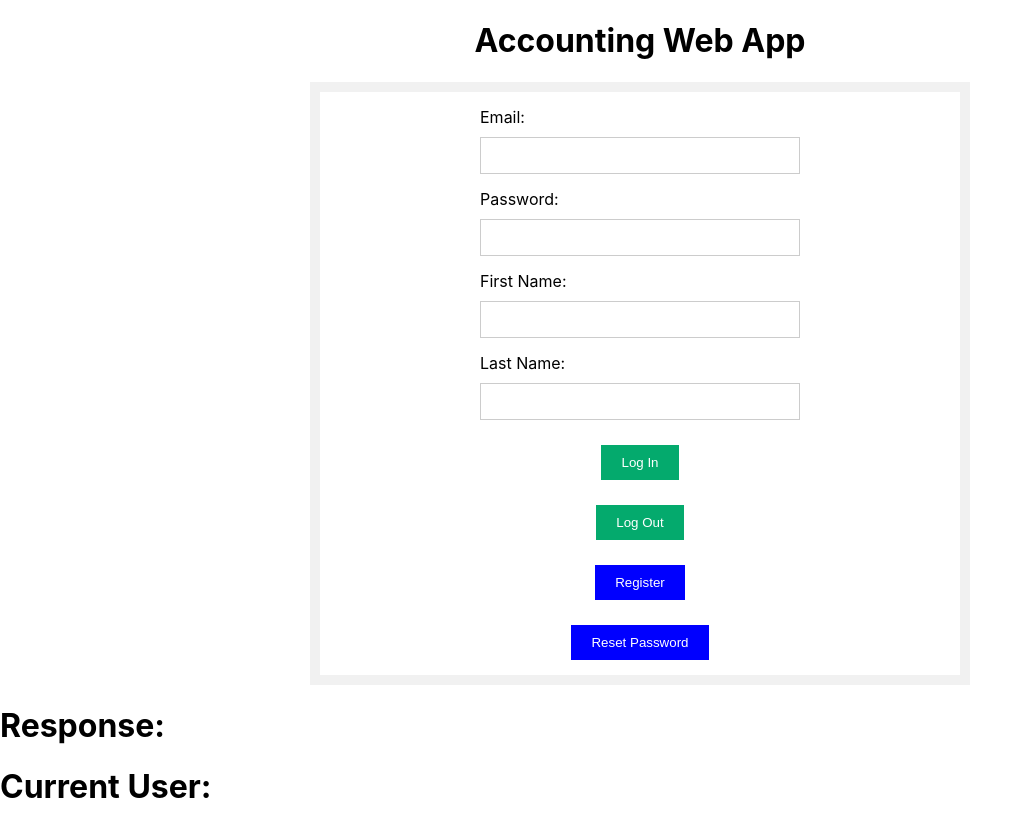
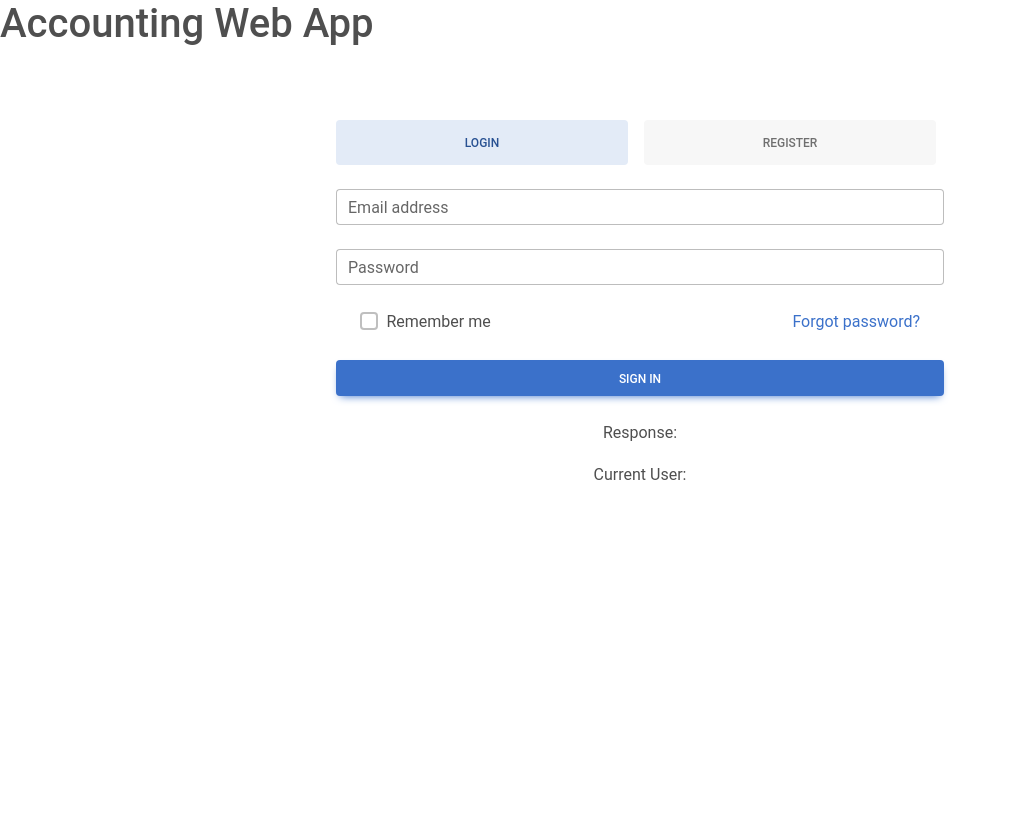
Before and after one commit to jakestreet/Accountr, a React (Create React App) app: page / in a window 1280 px wide. Shown: the whole page, without its empty margins (0-1033 px from the left). After the commit the page ends 800 px from the top, so only its background shows below. Built offline with nearby package versions, Linux system fonts and the light colour scheme.

Commit message:
update login page ui

```diff
--- a/package.json
+++ b/package.json
@@ -8,6 +8,7 @@
     "@testing-library/user-event": "^13.5.0",
     "bcryptjs": "^2.4.3",
     "firebase": "^9.9.4",
+    "mdb-react-ui-kit": "^4.2.0",
     "react": "^18.2.0",
     "react-dom": "^18.2.0",
     "react-scripts": "5.0.1",
--- a/src/App.css
+++ b/src/App.css
@@ -1,3 +1,4 @@
+/*
 .login-h1{
   margin-left: auto;
   margin-right: auto;
@@ -51,3 +52,4 @@ button {
 button[type="button"]{
   background-color: blue;
 }
+*/
--- a/src/App.js
+++ b/src/App.js
@@ -1,11 +1,12 @@
-import LoginForm from "./components/LoginForm"
-import './App.css';
+import LoginPage from "./components/LoginPage"
+//import './App.css';
+import 'mdb-react-ui-kit/dist/css/mdb.min.css';
 
 function App() {
   return (
     <div>
       <h1 className='login-h1'>Accounting Web App</h1>
-      <LoginForm />
+      <LoginPage />
     </div>
   )
 }
--- a/src/components/LoginForm.js
+++ /dev/null
@@ -1,111 +0,0 @@
-import { useRef, useState } from 'react'
-import '../App.css'
-import { app } from './utils/firebase'
-import { doc, setDoc, getDoc } from "firebase/firestore";
-import { getFirestore } from "firebase/firestore";
-import bcrypt from 'bcryptjs'
-
-export default function LoginForm() {
-    const emailInputRef = useRef();
-    const passwdInputRef = useRef();
-    const fNameInputRef = useRef();
-    const lNameInputRef = useRef();
-
-    const [currentUser, setUser] = useState("");
-
-    const [loginStatus, setLoginStatus] = useState("");
-
-    const db = getFirestore(app);
-
-    const SignUpForm = async (e)=>{
-        e.preventDefault();
-        const email = emailInputRef.current.value;
-        const password = passwdInputRef.current.value;
-        const firstName = fNameInputRef.current.value;
-        const lastName = lNameInputRef.current.value;
-
-        try {
-        const docRef = doc(db, "users", email);
-        const docSnap = await getDoc(docRef);
-
-        if (!docSnap.exists()) {
-          const hashedPass = await bcrypt.hash(password, 10);
-          console.log(hashedPass);
-          setDoc(docRef, {
-            email: email,
-            password: hashedPass,
-            firstname: firstName,
-            lastname: lastName,
-            role: "request"
-          });
-          setLoginStatus("Registration Successful!")
-          setUser(email);
-        }
-        else {
-          setLoginStatus("Username already in use!")
-        }
-        } catch (error) {
-          setLoginStatus(error.message);
-        }
-
-
-    }
-
-    const LoginForm = async (e)=>{
-        e.preventDefault();
-        const email = emailInputRef.current.value;
-        const password = passwdInputRef.current.value;
-
-        try {
-          const docRef = doc(db, "users", email);
-          const docSnap = await getDoc(docRef);
-
-          if(docSnap.exists) {
-            if(await bcrypt.compare(password, docSnap.data().password)) {
-              setLoginStatus("Successfully Logged In!");
-              setUser(email);
-            } else {
-              setLoginStatus("Incorrect Password!");
-            }
-          } else {
-              setLoginStatus("The username does not exist!");
-          }
-        } catch (error) {
-          setLoginStatus(error.message);
-        }
-    }
-
-    const LogoutForm = async (e)=>{
-
-  }
-
-      const ResetForm = async (e)=>{
-        try {
-          setLoginStatus("A password reset email has been sent.")
-          } catch (error) {
-            setLoginStatus(error.message);
-          }
-
-    }
-
-    return (
-        <div>
-            <form className='loginBox'>
-                <label htmlFor="uname">Email:</label>
-                <input type="text" id="uname" name="uname" ref={emailInputRef}/>
-                <label htmlFor="passwd">Password:</label>
-                <input type="password" id="passwd" name="passwd" ref={passwdInputRef}/>
-                <label htmlFor="fname">First Name:</label>
-                <input type="text" id="fname" name="fname" ref={fNameInputRef}/>
-                <label htmlFor="lname">Last Name:</label>
-                <input type="text" id="lname" name="lname" ref={lNameInputRef}/>
-                <button type="submit" onClick={LoginForm}>Log In</button>
-                <button type="submit" onClick={LogoutForm}>Log Out</button>
-                <button type="button" onClick={SignUpForm}>Register</button>
-                <button type="button" onClick={ResetForm}>Reset Password</button>
-            </form>
-            <h1>Response: {loginStatus}</h1>
-            <h1>Current User: {currentUser}</h1>
-        </div>
-    )
-}
--- /dev/null
+++ b/src/components/LoginPage.js
@@ -0,0 +1,186 @@
+import { useRef, useState } from 'react'
+import '../App.css'
+import { app } from './utils/firebase'
+import { doc, setDoc, getDoc} from "firebase/firestore";
+import { getFirestore } from "firebase/firestore";
+//import { collection, query, where, getDocs  } from "firebase/firestore";
+import bcrypt from 'bcryptjs'
+import {
+  MDBContainer,
+  MDBTabs,
+  MDBTabsItem,
+  MDBTabsLink,
+  MDBTabsContent,
+  MDBTabsPane,
+  MDBBtn,
+  MDBInput,
+  MDBCheckbox
+}
+from 'mdb-react-ui-kit';
+
+export default function LoginPage() {
+    const loginEmailInputRef = useRef();
+    const loginPasswdInputRef = useRef();
+    const emailInputRef = useRef();
+    const passwdInputRef = useRef();
+    const fNameInputRef = useRef();
+    const lNameInputRef = useRef();
+    const addressInputRef = useRef();
+    const dobInputRef = useRef();
+
+    const [currentUser, setUser] = useState("");
+
+    const [loginStatus, setLoginStatus] = useState("");
+
+    const db = getFirestore(app);
+
+    const SignUpForm = async (e)=>{
+        e.preventDefault();
+        const email = emailInputRef.current.value;
+        const password = passwdInputRef.current.value;
+        const firstName = fNameInputRef.current.value;
+        const lastName = lNameInputRef.current.value;
+        const address = addressInputRef.current.value;
+        const dob = dobInputRef.current.value;
+
+        try {
+        const docRef = doc(db, "users", email);
+        const docSnap = await getDoc(docRef);
+
+        if (!docSnap.exists()) {
+          const hashedPass = await bcrypt.hash(password, 10);
+          setDoc(docRef, {
+            email: email,
+            password: hashedPass,
+            firstname: firstName,
+            lastname: lastName,
+            address: address,
+            dob: dob,
+            role: "request"
+          });
+          setLoginStatus("Registration Successful!")
+          setUser(email);
+        }
+        else {
+          setLoginStatus("Username already in use!")
+        }
+        } catch (error) {
+          setLoginStatus(error.message);
+        }
+
+
+    }
+
+    const LoginForm = async (e)=>{
+        e.preventDefault();
+        const email = loginEmailInputRef.current.value;
+        const password = loginPasswdInputRef.current.value;
+
+        try {
+          const docRef = doc(db, "users", email);
+          const docSnap = await getDoc(docRef);
+
+          if(docSnap.data() !== undefined) {
+            if(await bcrypt.compare(password, docSnap.data().password)) {
+              setLoginStatus("Successfully Logged In!");
+              setUser(email);
+            } else {
+              setLoginStatus("Incorrect Password!");
+            }
+          } else {
+              setLoginStatus("The username does not exist!");
+          }
+        } catch (error) {
+          setLoginStatus(error.message);
+        }
+    }
+
+    /*
+    const LogoutForm = async (e)=>{
+
+  }
+
+      const GetRequests = async (e)=>{
+        try {
+          const usersRef = collection(db, "users");
+
+          const q = query(usersRef, where("role", "==", "request"));
+
+          const querySnapshot = await getDocs(q);
+          querySnapshot.forEach((doc) => {
+            // doc.data() is never undefined for query doc snapshots
+            console.log(doc.id, " => ", doc.data());
+          });
+
+          } catch (error) {
+            setLoginStatus(error.message);
+          }
+
+    }
+    */
+
+    const [justifyActive, setJustifyActive] = useState('tab1');;
+
+    const handleJustifyClick = (value) => {
+      if (value === justifyActive) {
+        return;
+      }
+
+      setJustifyActive(value);
+    };
+
+    return (
+          <MDBContainer className="p-3 my-5 d-flex flex-column w-50">
+
+            <MDBTabs pills justify className='mb-3 d-flex flex-row justify-content-between'>
+              <MDBTabsItem>
+                <MDBTabsLink onClick={() => handleJustifyClick('tab1')} active={justifyActive === 'tab1'}>
+                  Login
+                </MDBTabsLink>
+              </MDBTabsItem>
+              <MDBTabsItem>
+                <MDBTabsLink onClick={() => handleJustifyClick('tab2')} active={justifyActive === 'tab2'}>
+                  Register
+                </MDBTabsLink>
+              </MDBTabsItem>
+            </MDBTabs>
+
+            <MDBTabsContent>
+
+              <MDBTabsPane show={justifyActive === 'tab1'}>
+
+                <MDBInput wrapperClass='mb-4' label='Email address' id='form1' type='email' inputRef={loginEmailInputRef}/>
+                <MDBInput wrapperClass='mb-4' label='Password' id='form2' type='password' inputRef={loginPasswdInputRef}/>
+
+                <div className="d-flex justify-content-between mx-4 mb-4">
+                  <MDBCheckbox name='flexCheck' value='' id='flexCheckDefault' label='Remember me' />
+                  <a href="!#">Forgot password?</a>
+                </div>
+
+                <MDBBtn onClick={LoginForm} className="mb-4 w-100">Sign in</MDBBtn>
+                <p className="text-center">Response: {loginStatus}</p>
+                <p className="text-center">Current User: {currentUser}</p>
+
+              </MDBTabsPane>
+
+              <MDBTabsPane show={justifyActive === 'tab2'}>
+
+                <MDBInput wrapperClass='mb-4' label='Email' id='form1' type='email' inputRef={emailInputRef}/>
+                <MDBInput wrapperClass='mb-4' label='Password' id='form1' type='password' inputRef={passwdInputRef}/>
+                <MDBInput wrapperClass='mb-4' label='First Name' id='form1' type='text' inputRef={fNameInputRef}/>
+                <MDBInput wrapperClass='mb-4' label='Last Name' id='form1' type='text' inputRef={lNameInputRef}/>
+                <MDBInput wrapperClass='mb-4' label='Address' id='form1' type='text' inputRef={addressInputRef}/>
+                <MDBInput wrapperClass='mb-4' label='Date of Birth' id='form1' type='date' inputRef={dobInputRef}/>
+
+
+                <p className="text-center">Response: {loginStatus}</p>
+
+                <MDBBtn onClick={SignUpForm} className="mb-4 w-100">Sign up</MDBBtn>
+
+              </MDBTabsPane>
+
+            </MDBTabsContent>
+
+          </MDBContainer>
+    )
+}
```
Also changed, not shown: 1 other file (tests, documents, lock files or other folders).
